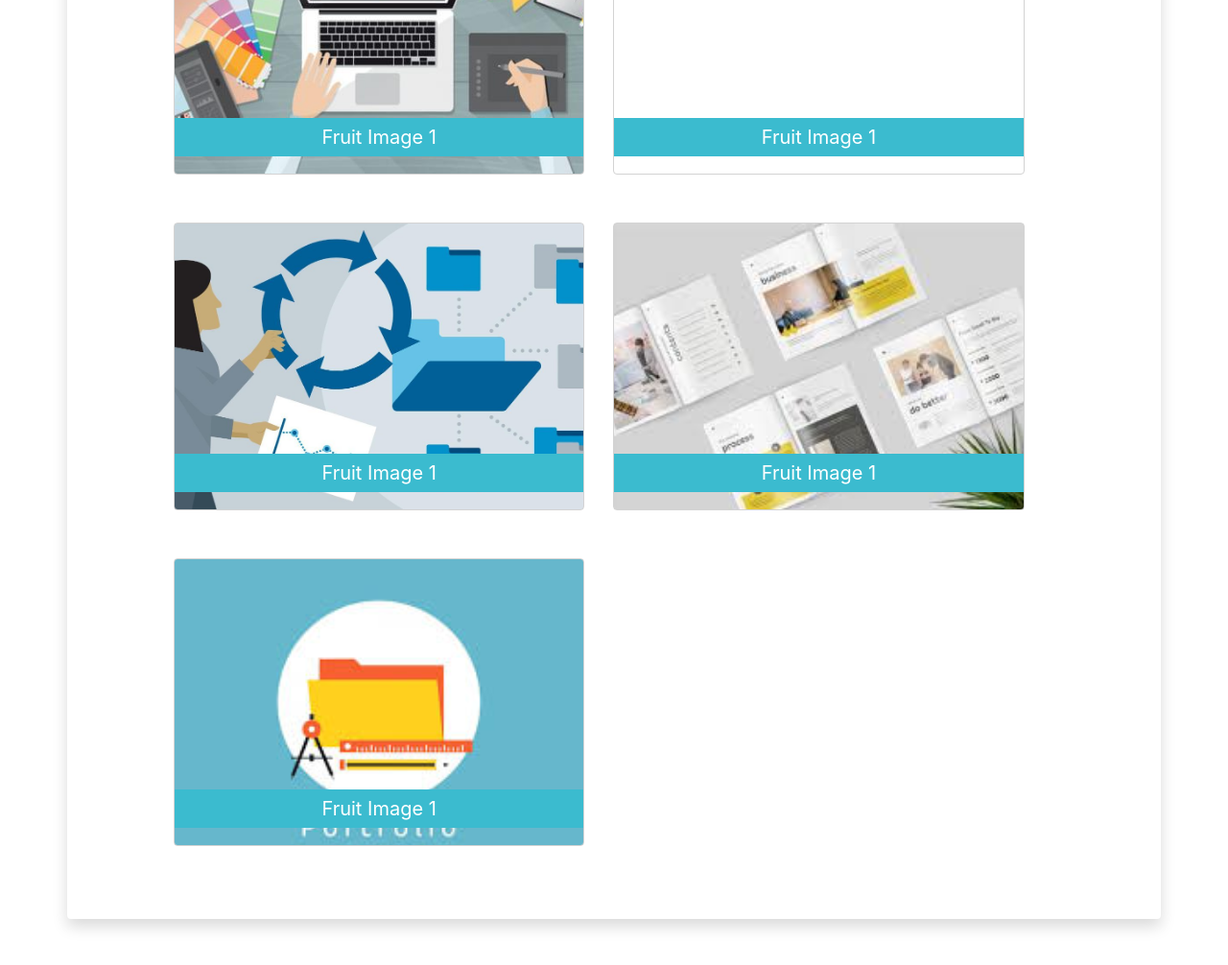
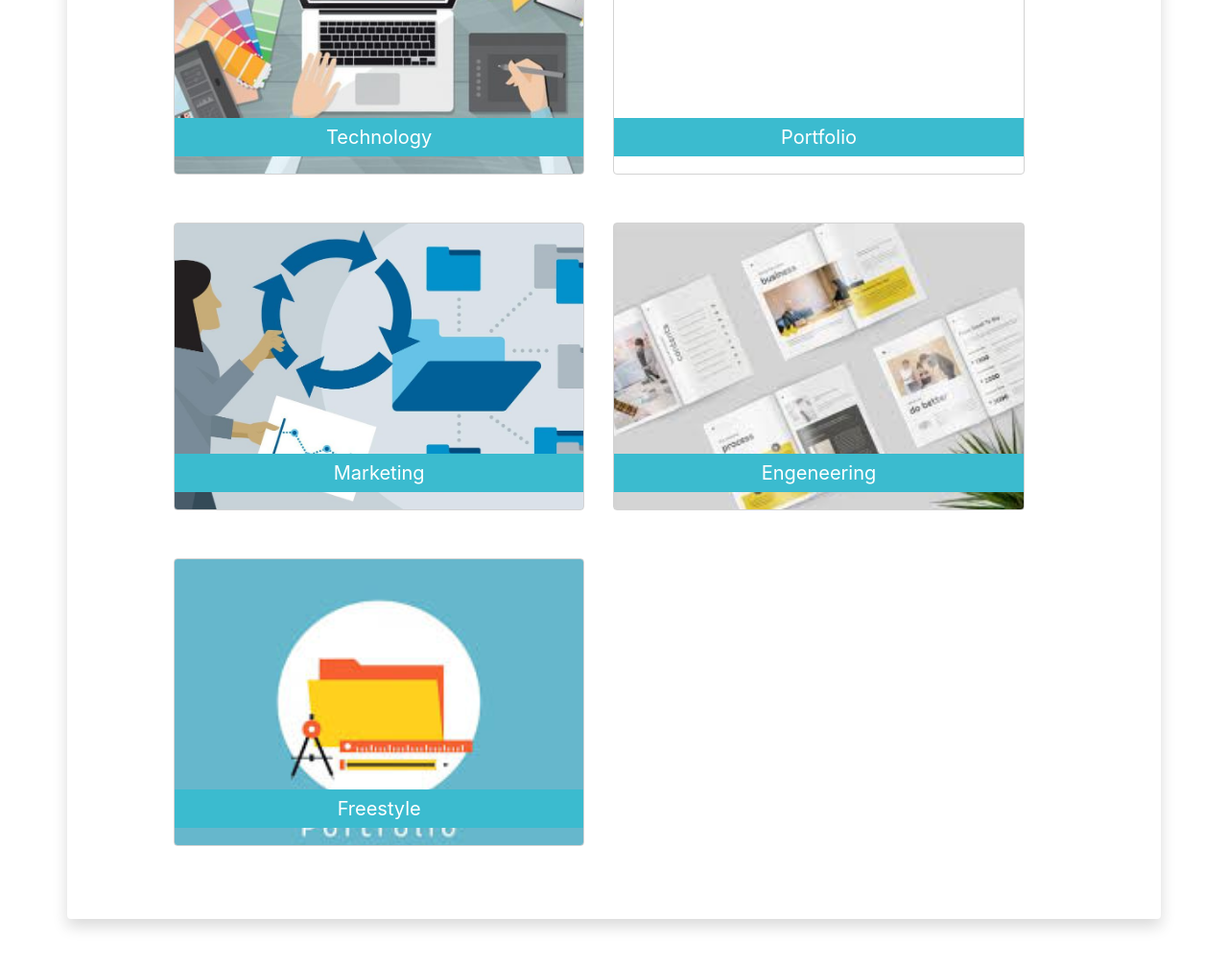
Before and after one commit to hakuban-create/Bootstrap-Portfolio, a plain HTML site: page portfolio.html in a window 1280 px wide. Shown: the part 480-1486 px from the top of the page at 96% size. Drawn offline with nearby package versions, Linux system fonts and the light colour scheme.

Commit message:
updated portfolio

```diff
--- a/portfolio.html
+++ b/portfolio.html
@@ -26,21 +26,21 @@
                 <div><h3 class="text-info" id="about-me-header">Portfolio</h3></div>
                 <div class="row">
                         <div class="image rounded float-left col-md-5" style="background: url(images/portfolio1.jpg)">
-                            <div class="inner-box">Fruit Image 1</div></div>
+                            <div class="inner-box">Technology</div></div>
                         <div class="image rounded float-right col-md-5" style="background: url(images/portfolio2.jpg)">
-                            <div class="inner-box">Fruit Image 1</div></div>
+                            <div class="inner-box">Portfolio</div></div>
                 </div>
 
                 <div class="row">
                         <div class="image rounded float-left col-md-5" style="background: url(images/portfolio3.jpg)">
-                            <div class="inner-box">Fruit Image 1</div></div>
+                            <div class="inner-box">Marketing</div></div>
                         <div class="image rounded float-right col-md-5" style="background: url(images/portfolio4.jpg)">
-                            <div class="inner-box">Fruit Image 1</div></div>
+                            <div class="inner-box">Engeneering</div></div>
                 </div>
 
                 <div class="row">
                         <div class="image rounded float-left col-md-5" style="background: url(images/portfolio5.jpg)">
-                            <div class="inner-box">Fruit Image 1</div></div>
+                            <div class="inner-box">Freestyle</div></div>
 
                 </div>
 
```
